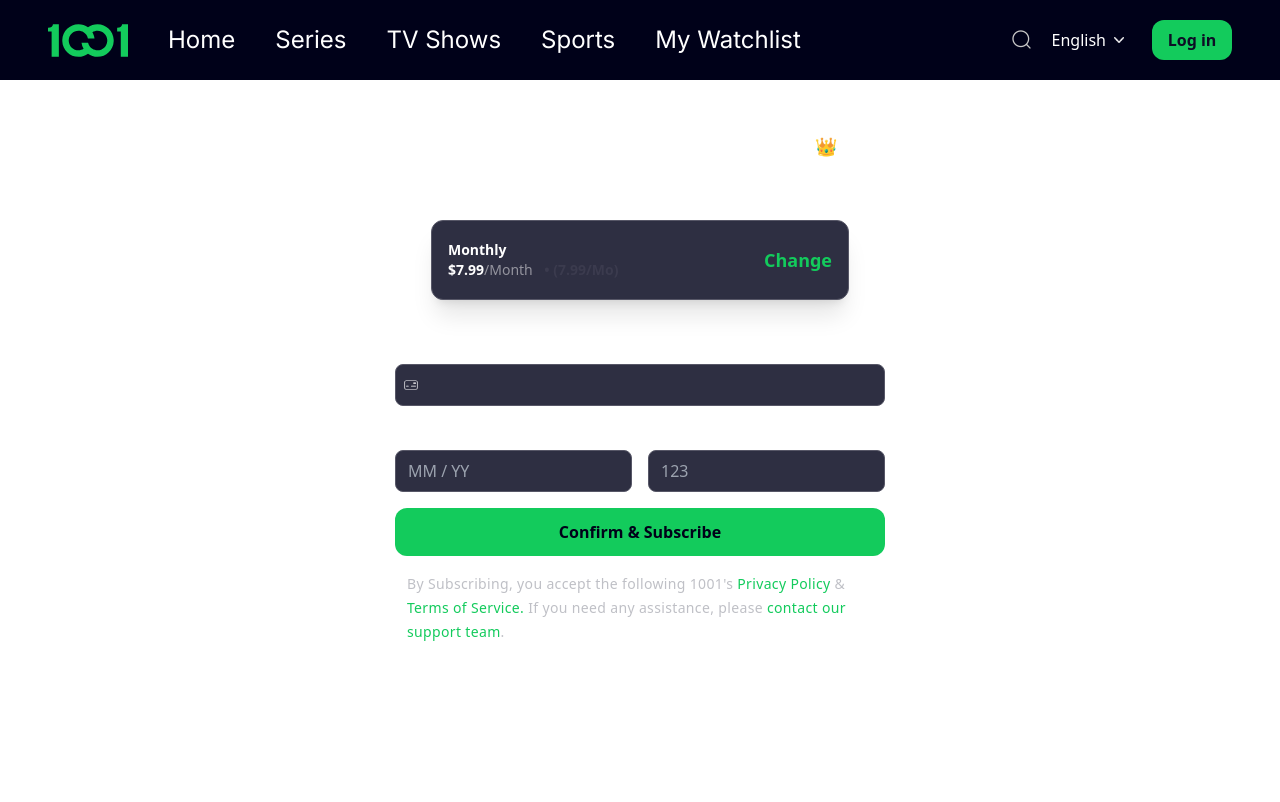
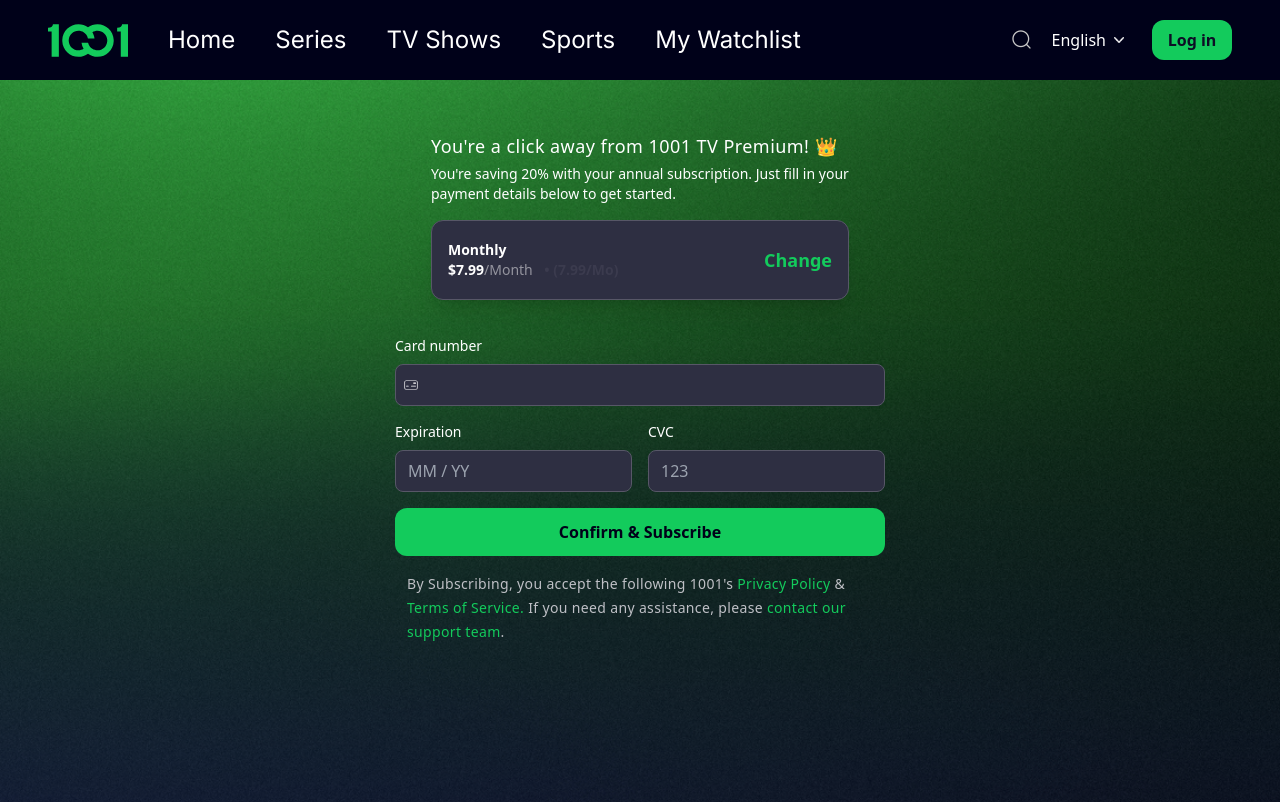
Before and after one commit to Mohammed-Nazar/interns-1001, a Next.js app: page /subscription/monthly in a window 1280 px wide. Shown: the top 802 px of the page. Built offline with nearby package versions, Linux system fonts and the light colour scheme; no server answers.

Commit message:
feat: add bg image to the Subscription routes

```diff
--- a/src/pages/subscription/monthly/index.jsx
+++ b/src/pages/subscription/monthly/index.jsx
@@ -5,7 +5,7 @@ import React from "react"
 
 const index = () => {
   return (
-    <>
+    <div className="bg-image bg-cover bg-center">
       <div className="flex flex-col items-start md:items-center w-full md:w-538px min-h-screen px-6 py-12 mx-auto">
         <div className="mx-0 md:mx-9 text-white mb-9">
           <h3 className="font-medium text-lg leading-9 tracking-wide">
@@ -18,9 +18,7 @@ const index = () => {
 
           <div className="flex items-center justify-between h-20 p-4 mt-4 bg-NavyN600 rounded-xl border border-NavyN300 shadow-xl">
             <div className="flex flex-col">
-            <p className="text-white text-sm font-semibold">
-              Monthly
-            </p>
+              <p className="text-white text-sm font-semibold">Monthly</p>
               <p className="text-white text-sm font-bold">
                 $7.99<span className="text-NavyN80 font-normal">/Month</span>
                 <span className="text-NavyN500 text-sm ml-2"> • (7.99/Mo)</span>
@@ -34,7 +32,7 @@ const index = () => {
         <YearlyAndMonthlyPaymentForm />
         <SubscriptionAgreementNotice />
       </div>
-    </>
+    </div>
   )
 }
 
--- a/src/pages/subscription/yearly/index.jsx
+++ b/src/pages/subscription/yearly/index.jsx
@@ -5,8 +5,8 @@ import React from "react"
 
 const index = () => {
   return (
-    <>
-      <div className="flex flex-col items-start md:items-center w-full md:w-538px min-h-screen px-6 py-12 mx-auto">
+    <div className="bg-image bg-cover bg-center">
+      <div className="flex flex-col items-start md:items-center w-full md:w-538px min-h-screen px-6 py-12 mx-auto ">
         <div className="mx-0 md:mx-9 text-white mb-9">
           <h3 className="font-medium text-lg leading-9 tracking-wide">
             You're a click away from 1001 TV Premium! 👑
@@ -36,7 +36,7 @@ const index = () => {
         <YearlyAndMonthlyPaymentForm />
         <SubscriptionAgreementNotice />
       </div>
-    </>
+    </div>
   )
 }
 
```
Lines whose indentation alone changed are shown as unchanged.
